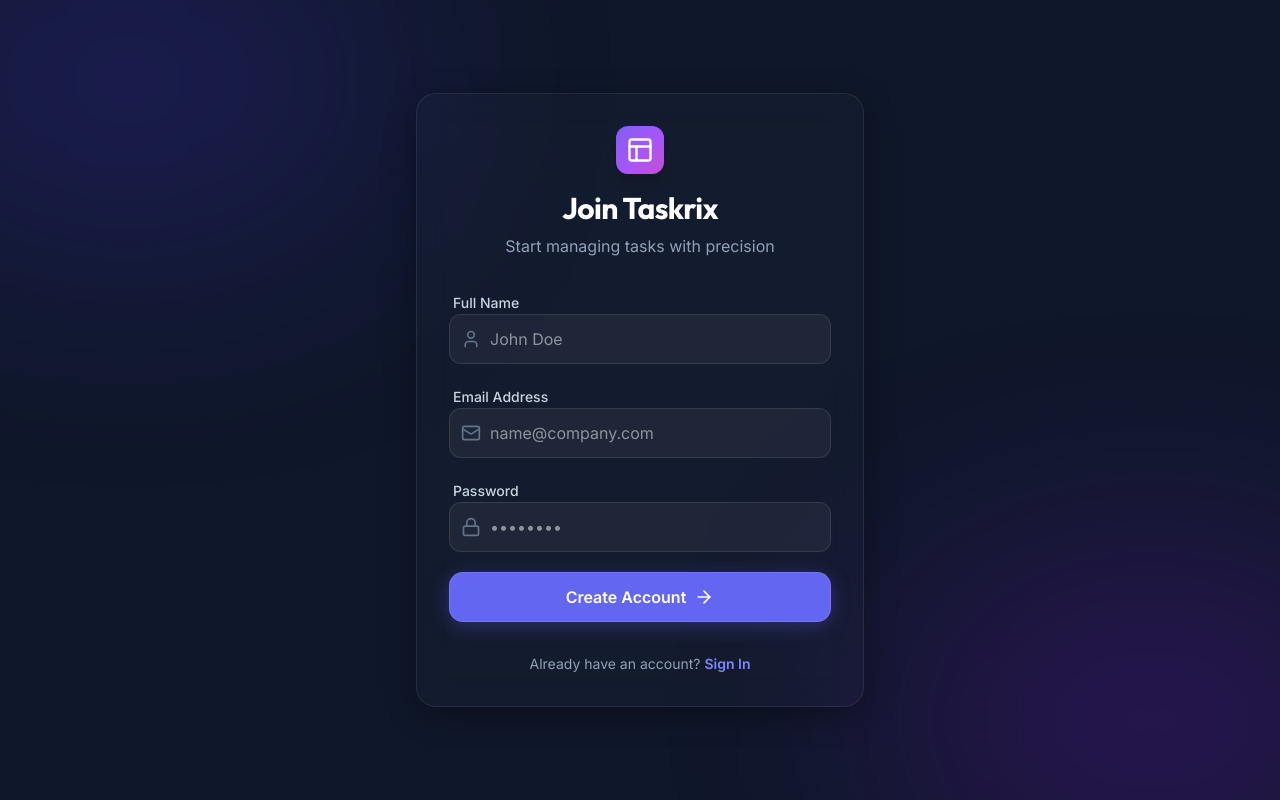
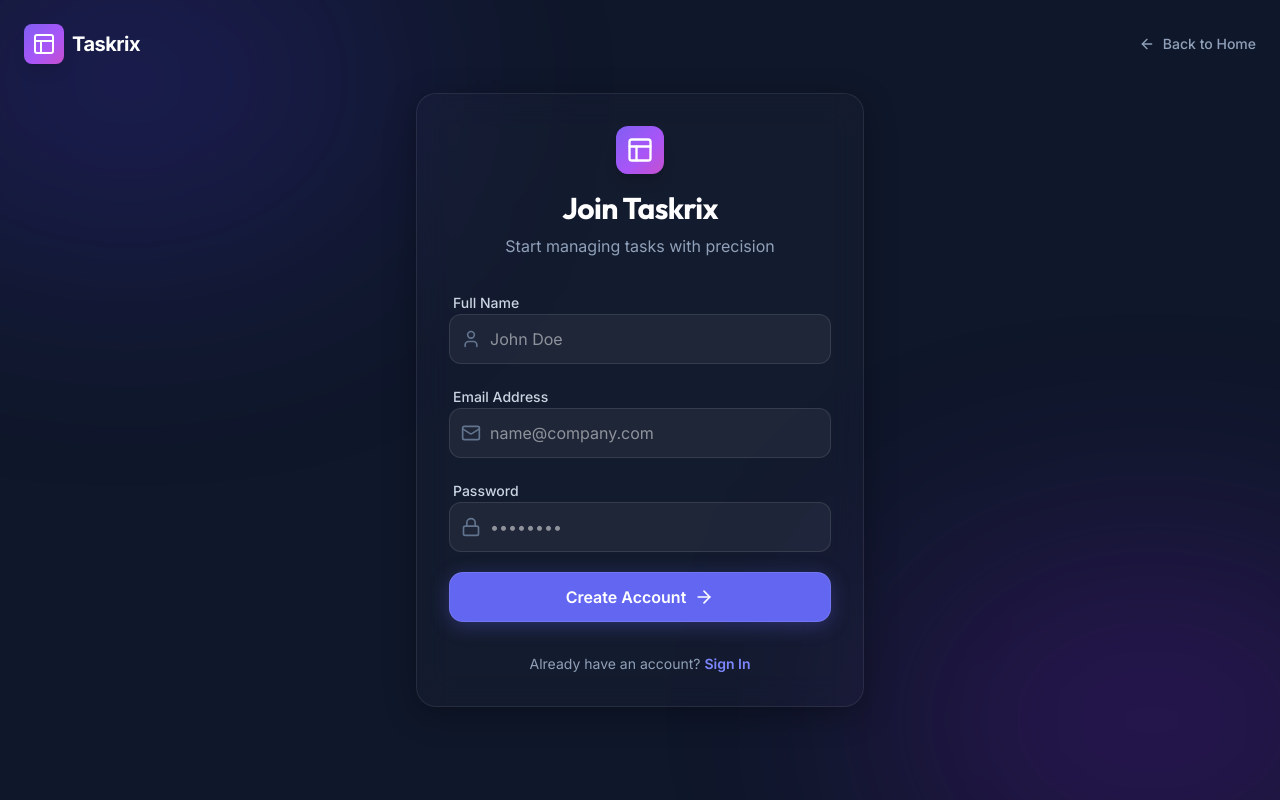
Before and after one commit to ayushkumarsinghh/taskrix-frontend, a React (Vite) app: page /register in a window 1280 px wide. Built offline with nearby package versions, Linux system fonts and the light colour scheme; no server answers; the HTML template or start-up script is replaced by a standard one.

Commit message:
feat: build animated auth flow with navigation headers

```diff
--- a/src/pages/Login.tsx
+++ b/src/pages/Login.tsx
@@ -1,9 +1,10 @@
 import React, { useState } from 'react';
-import { Layout, Mail, Lock, ArrowRight, Loader2 } from 'lucide-react';
+import { Layout, Mail, Lock, ArrowRight, Loader2, ArrowLeft } from 'lucide-react';
 import { motion } from 'framer-motion';
 import { Link, useNavigate } from 'react-router-dom';
 import axios from 'axios';
 import { useAuth } from '../store/AuthContext';
+import api from '../services/api';
 import { toast } from 'react-hot-toast';
 
 const Login = () => {
@@ -18,7 +19,7 @@ const Login = () => {
     setIsLoading(true);
 
     try {
-      const response = await axios.post('http://localhost:5000/api/auth/login', { email, password });
+      const response = await api.post('/auth/login', { email, password });
       login(response.data.token, response.data.user);
       toast.success('Welcome back!');
       navigate('/dashboard');
@@ -30,7 +31,22 @@ const Login = () => {
   };
 
   return (
-    <div className="min-h-screen flex items-center justify-center p-6 bg-[#0f172a] relative overflow-hidden">
+    <div className="min-h-screen flex flex-col items-center justify-center p-6 bg-[#0f172a] relative overflow-hidden">
+      {/* Auth Header */}
+      <nav className="absolute top-0 left-0 w-full p-6 flex justify-between items-center z-20">
+        <Link to="/" className="flex items-center gap-2 group">
+          <div className="w-10 h-10 premium-gradient rounded-lg flex items-center justify-center shadow-lg group-hover:scale-110 transition-transform">
+            <Layout className="text-white w-6 h-6" />
+          </div>
+          <span className="text-xl font-bold text-white tracking-tight">Taskrix</span>
+        </Link>
+
+        <Link to="/" className="flex items-center gap-2 text-slate-400 hover:text-white transition-colors text-sm font-medium">
+          <ArrowLeft className="w-4 h-4" />
+          Back to Home
+        </Link>
+      </nav>
+
       {/* Background Blobs */}
       <div className="absolute top-[-10%] left-[-10%] w-[40%] h-[40%] bg-indigo-600/20 blur-[120px] rounded-full" />
       <div className="absolute bottom-[-10%] right-[-10%] w-[40%] h-[40%] bg-purple-600/20 blur-[120px] rounded-full" />
--- a/src/pages/Register.tsx
+++ b/src/pages/Register.tsx
@@ -1,8 +1,8 @@
 import React, { useState } from 'react';
-import { Layout, Mail, Lock, User, ArrowRight, Loader2 } from 'lucide-react';
+import { Layout, Mail, Lock, User, ArrowRight, Loader2, ArrowLeft } from 'lucide-react';
 import { motion } from 'framer-motion';
 import { Link, useNavigate } from 'react-router-dom';
-import axios from 'axios';
+import api from '../services/api';
 import { toast } from 'react-hot-toast';
 
 const Register = () => {
@@ -17,7 +17,7 @@ const Register = () => {
     setIsLoading(true);
 
     try {
-      await axios.post('http://localhost:5000/api/auth/register', { name, email, password });
+      await api.post('/auth/register', { name, email, password });
       toast.success('Account created! Please login.');
       navigate('/login');
     } catch (err: any) {
@@ -28,7 +28,22 @@ const Register = () => {
   };
 
   return (
-    <div className="min-h-screen flex items-center justify-center p-6 bg-[#0f172a] relative overflow-hidden">
+    <div className="min-h-screen flex flex-col items-center justify-center p-6 bg-[#0f172a] relative overflow-hidden">
+      {/* Auth Header */}
+      <nav className="absolute top-0 left-0 w-full p-6 flex justify-between items-center z-20">
+        <Link to="/" className="flex items-center gap-2 group">
+          <div className="w-10 h-10 premium-gradient rounded-lg flex items-center justify-center shadow-lg group-hover:scale-110 transition-transform">
+            <Layout className="text-white w-6 h-6" />
+          </div>
+          <span className="text-xl font-bold text-white tracking-tight">Taskrix</span>
+        </Link>
+
+        <Link to="/" className="flex items-center gap-2 text-slate-400 hover:text-white transition-colors text-sm font-medium">
+          <ArrowLeft className="w-4 h-4" />
+          Back to Home
+        </Link>
+      </nav>
+
       {/* Background Blobs */}
       <div className="absolute top-[-10%] left-[-10%] w-[40%] h-[40%] bg-indigo-600/20 blur-[120px] rounded-full" />
       <div className="absolute bottom-[-10%] right-[-10%] w-[40%] h-[40%] bg-purple-600/20 blur-[120px] rounded-full" />
```
